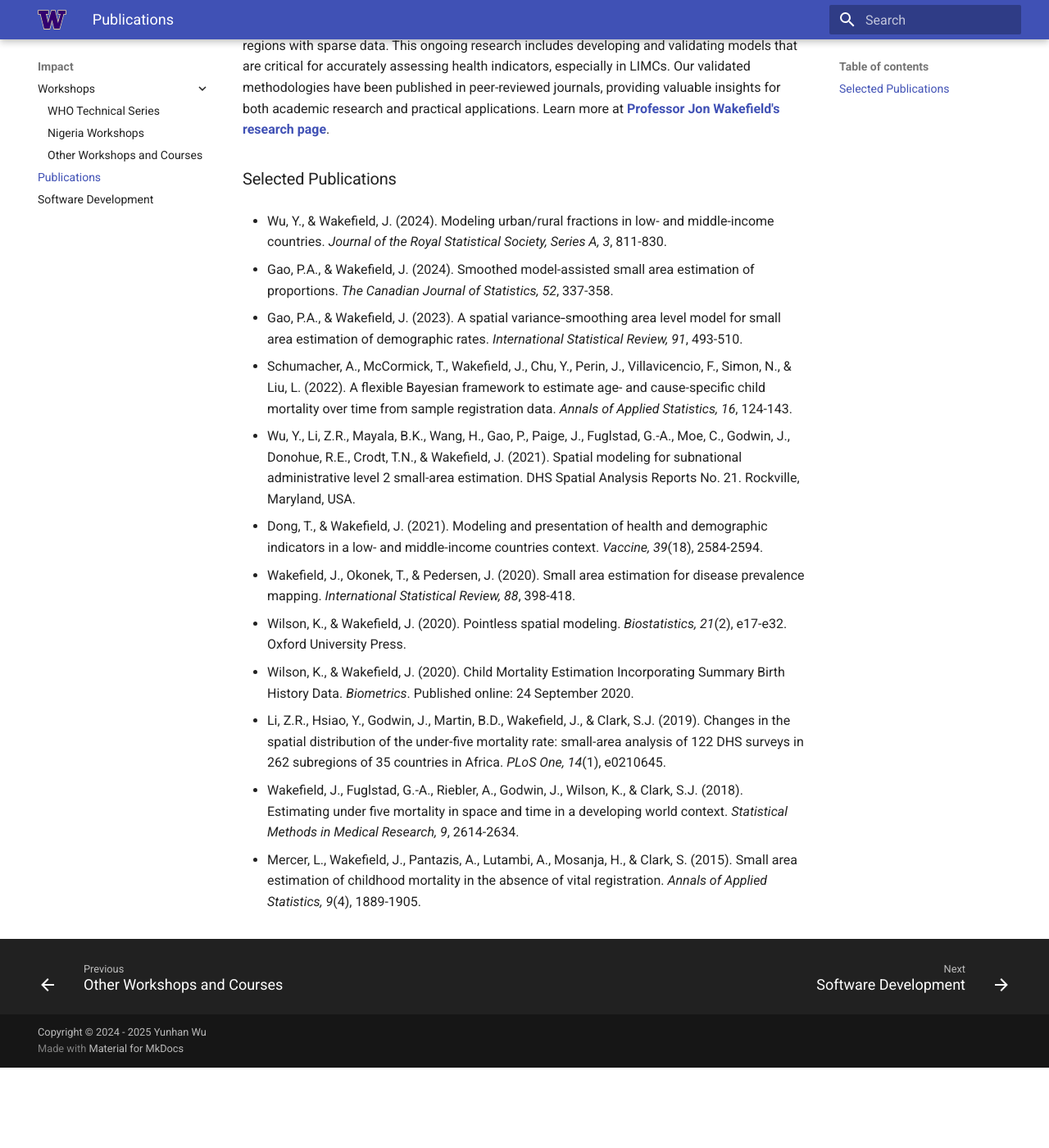
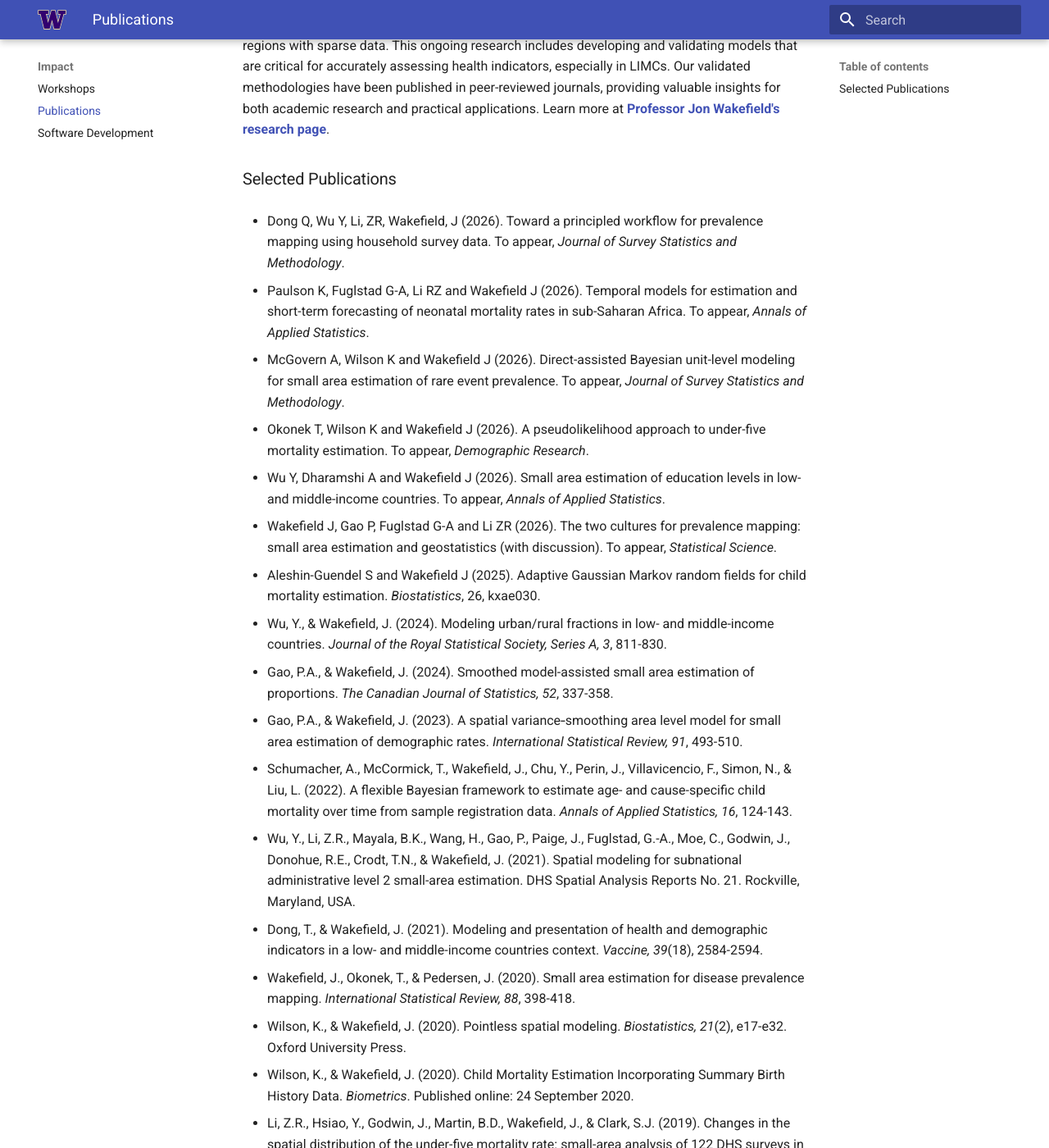
Before and after one commit to UW-Statistics/surveyPrev_website, an MkDocs documentation site: the page built from docs/impact/publications.md, in a window 1280 px wide and 1400 px high, scrolled down 236 px. Shown: the whole window at 82% size. Built offline with MkDocs 1.6.1 and Material for MkDocs 9.7.7, drawn with Linux system fonts in a browser that asks for light colours; before the commit the page ends 1538 px from its top, so only the background shows below that.

Commit message:
Update Impact section

```diff
--- a/docs/impact/publications.md
+++ b/docs/impact/publications.md
@@ -2,6 +2,20 @@ For the past decade, our research team has engaged in extensive methodological w
 
 
 ### Selected Publications
+
+- Dong Q, Wu Y, Li, ZR, Wakefield, J (2026). Toward a principled workflow for prevalence mapping using household survey data. To appear, *Journal of Survey Statistics and Methodology*.
+
+- Paulson K, Fuglstad G-A, Li RZ and Wakefield J (2026). Temporal models for estimation and short-term forecasting of neonatal mortality rates in sub-Saharan Africa. To appear, *Annals of Applied Statistics*.
+
+- McGovern A, Wilson K and Wakefield J (2026). Direct-assisted Bayesian unit-level modeling for small area estimation of rare event prevalence. To appear, *Journal of Survey Statistics and Methodology*.
+
+- Okonek T, Wilson K and Wakefield J (2026). A pseudolikelihood approach to under-five mortality estimation. To appear, *Demographic Research*.
+
+- Wu Y, Dharamshi A and Wakefield J (2026). Small area estimation of education levels in low- and middle-income countries. To appear, *Annals of Applied Statistics*.
+
+- Wakefield J, Gao P, Fuglstad G-A and Li ZR (2026). The two cultures for prevalence mapping: small area estimation and geostatistics (with discussion). To appear, *Statistical Science*.
+
+- Aleshin-Guendel S and Wakefield J (2025). Adaptive Gaussian Markov random fields for child mortality estimation. *Biostatistics*, 26, kxae030.
 
 - Wu, Y., & Wakefield, J. (2024). Modeling urban/rural fractions in low- and middle-income countries. *Journal of the Royal Statistical Society, Series A, 3*, 811-830.
 
--- a/mkdocs.yml
+++ b/mkdocs.yml
@@ -68,10 +68,7 @@ nav:
     - Scatter Plot: gallery/scatter_plot.md
 
   - Impact:
-    - Workshops:
-      - WHO Technical Series: impact/WHO_workshop_series.md
-      - Nigeria Workshops: impact/Nigeria_workshop_series.md
-      - Other Workshops and Courses: impact/other_workshops.md
+    - Workshops: impact/workshops.md
     - Publications: impact/publications.md
     - Software Development: impact/software_development.md
 
```
Also changed, not shown: docs/impact/Nigeria_workshop_series.md (deleted, +0 -29 lines), docs/impact/other_workshops.md (deleted, +0 -28 lines), docs/impact/workshops.md (renamed from docs/impact/WHO_workshop_series.md, +56 -0 lines), site/impact/Nigeria_workshop_series/index.html, 1 other file.
